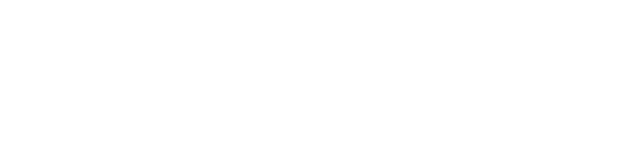
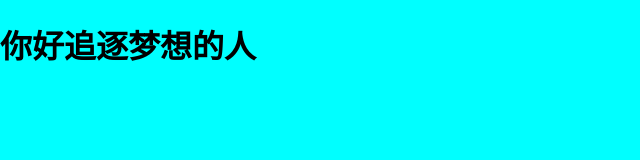
Before and after one commit to ComeOnDreamers/project_01, a plain HTML site: page index.html in a window 1280 px wide. Shown: the whole page, without its empty margins (0-640 px from the left). Drawn offline with Linux system fonts and the light colour scheme.

Commit message:
新添加了index.css和index.js 并修改了index.html!

```diff
--- /dev/null
+++ b/index.css
@@ -0,0 +1,5 @@
+body {
+    margin: 0;
+    padding: 0;
+    background-color: aqua;
+}
--- a/index.html
+++ b/index.html
@@ -1,12 +1,17 @@
 <!DOCTYPE html>
 <html lang="en">
+
 <head>
     <meta charset="UTF-8">
     <meta http-equiv="X-UA-Compatible" content="IE=edge">
     <meta name="viewport" content="width=device-width, initial-scale=1.0">
     <title>Document</title>
+    <link rel="stylesheet" href="./index.css">
 </head>
+
 <body>
+    <h1>你好追逐梦想的人</h1>
+    <script src="./index.js"></script>
+</body>
 
-</body>
 </html>
```
Also changed, not shown: index.js (added).
